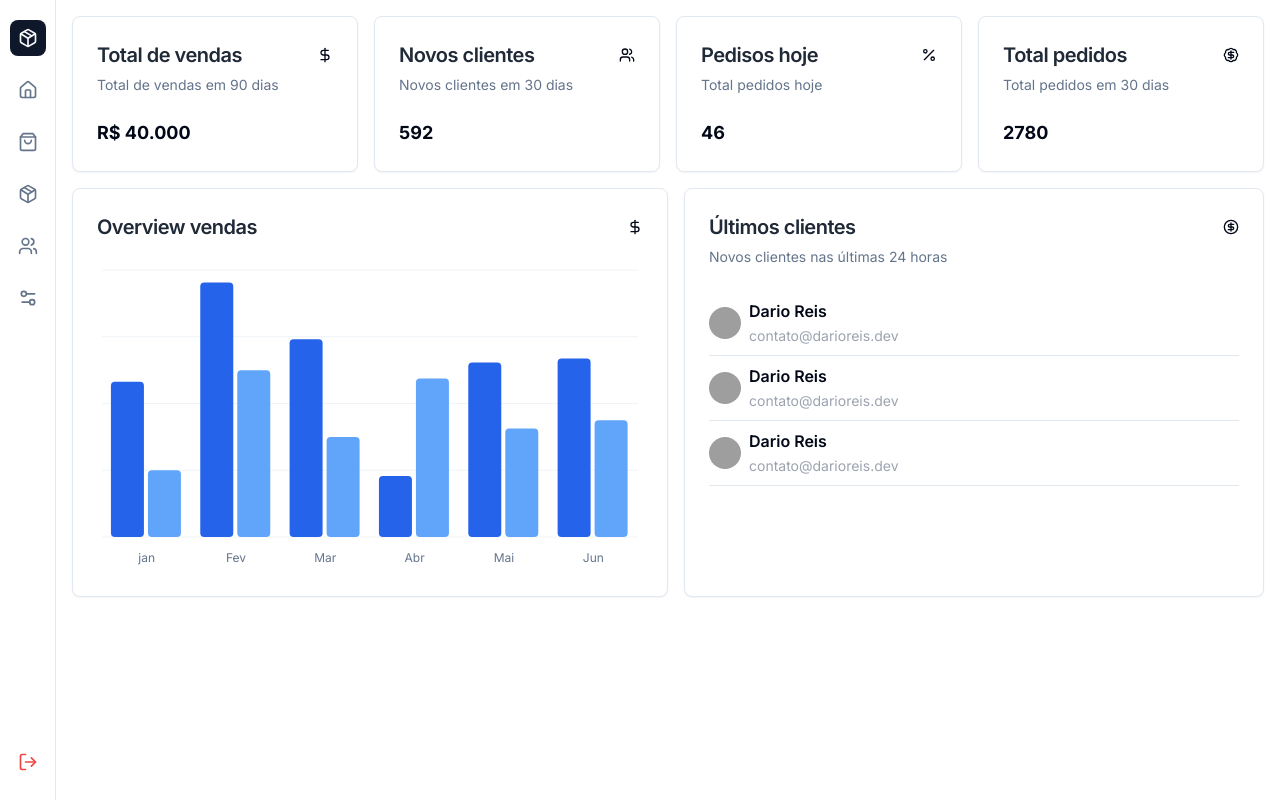
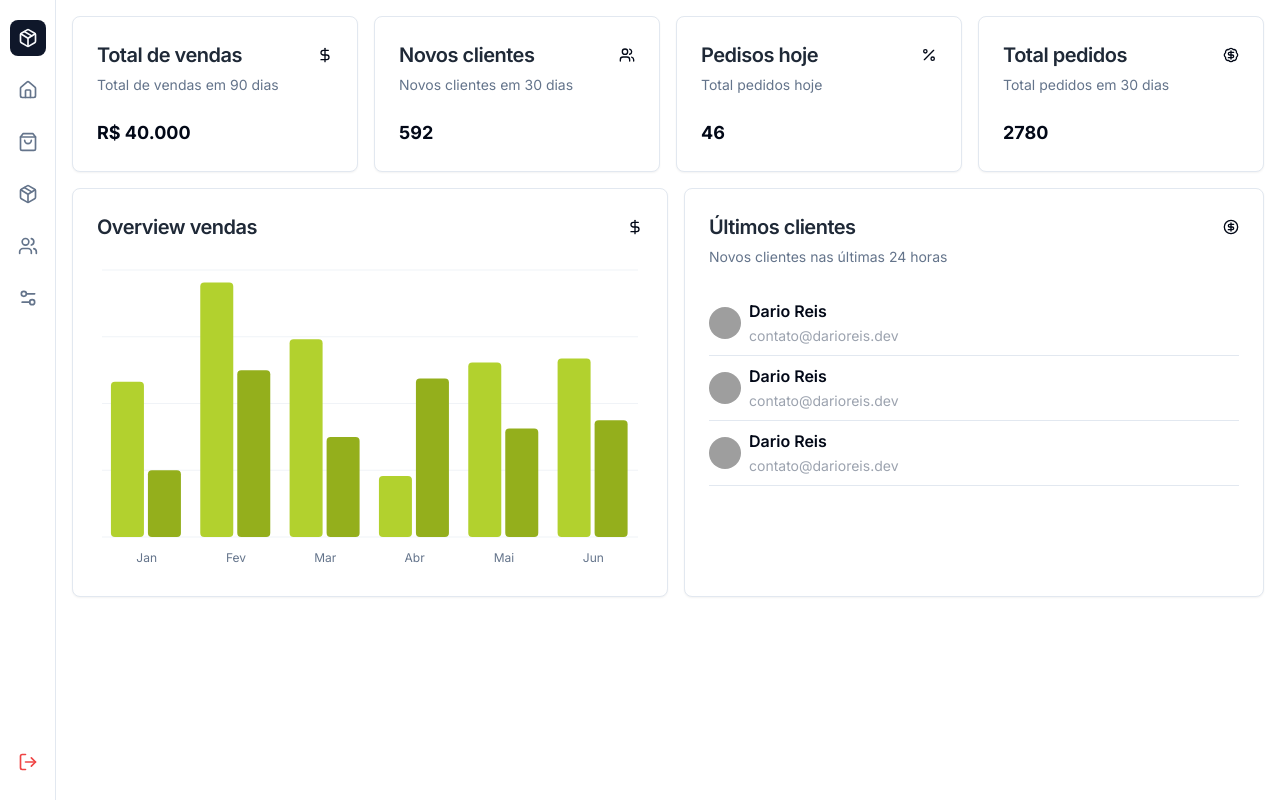
Before and after one commit to darioreisjr/nexview_nextjs, a Next.js app: page / in a window 1280 px wide. Built offline with nearby package versions, Linux system fonts and the light colour scheme; grey boxes are pictures that could not be loaded.

Commit message:
refactor: update chart color scheme for improved visual clarity

```diff
--- a/src/components/chart/index.tsx
+++ b/src/components/chart/index.tsx
@@ -7,7 +7,7 @@ import { Bar, BarChart, CartesianGrid, XAxis } from 'recharts';
 
 export default function ChartOverview() {
   const chartData = [
-    { month: 'janeiro', desktop: 186, mobile: 80 },
+    { month: 'Janeiro', desktop: 186, mobile: 80 },
     { month: 'Fevereiro', desktop: 305, mobile: 200 },
     { month: 'Março', desktop: 237, mobile: 120 },
     { month: 'Abril', desktop: 73, mobile: 190 },
@@ -18,11 +18,11 @@ export default function ChartOverview() {
   const chartConfig = {
     desktop: {
       label: 'Desktop',
-      color: '#2563eb',
+      color: '#b2d12e',
     },
     mobile: {
       label: 'Mobile',
-      color: '#60a5fa',
+      color: '#94af1c',
     },
   } satisfies ChartConfig;
 
```
